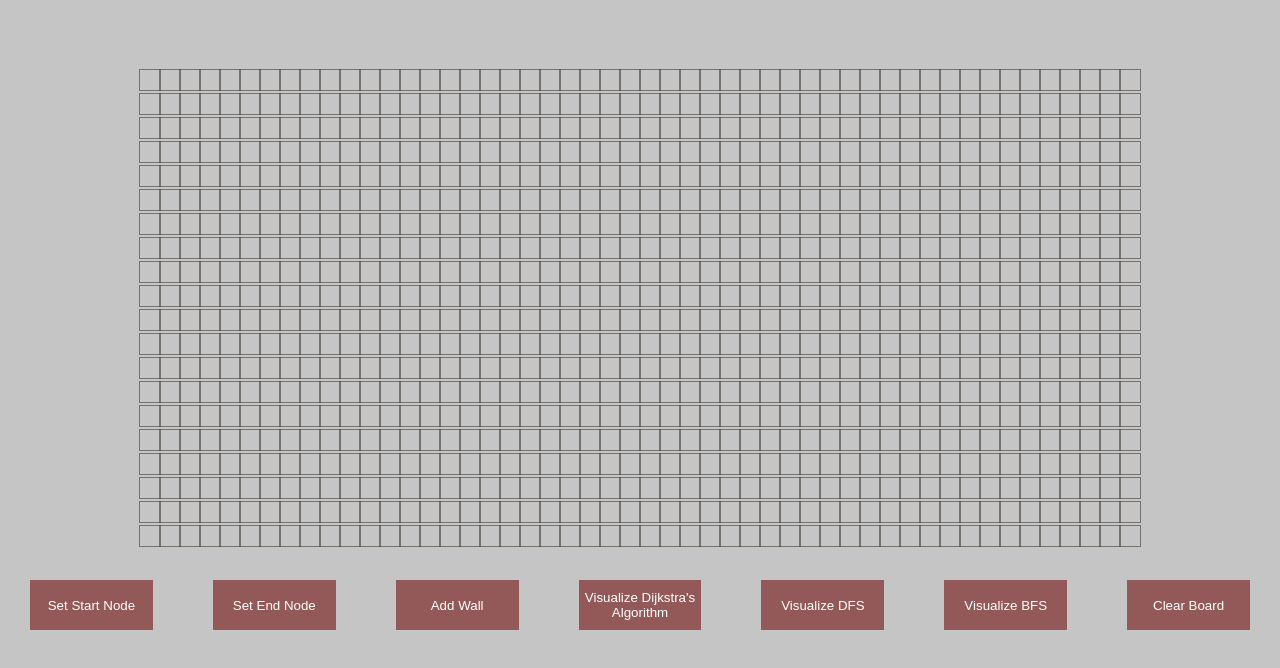
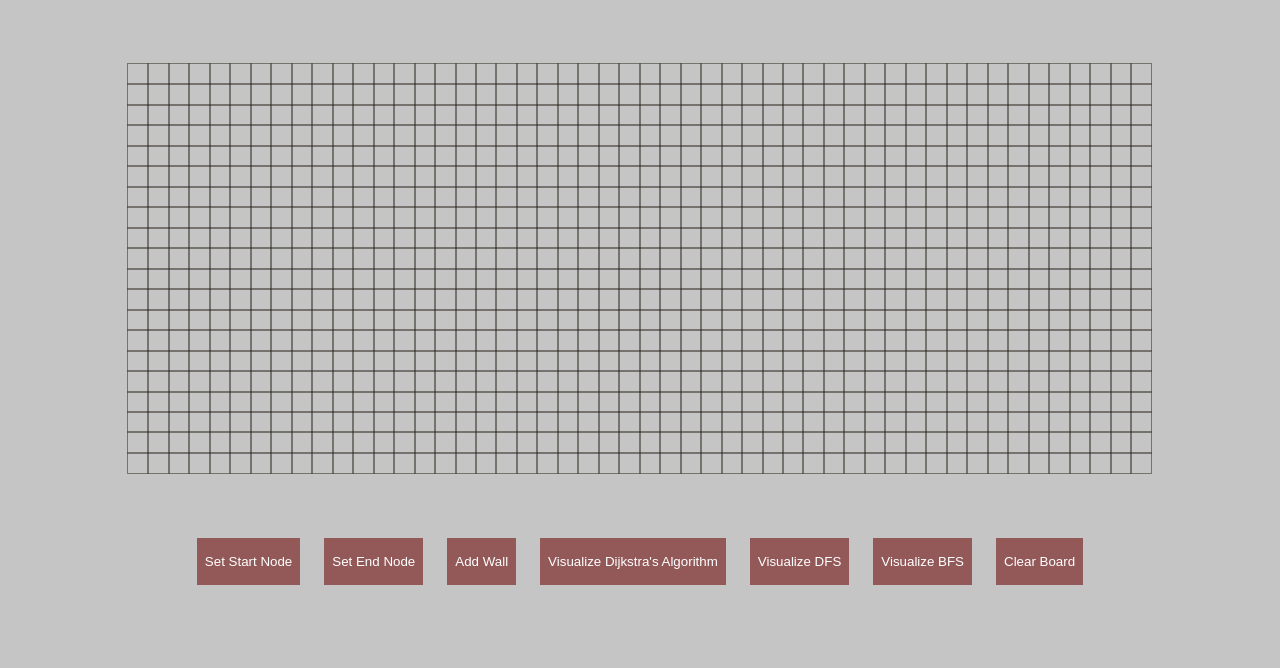
Before and after one commit to DohaRamadan/Path-Finder-Visualizer, a React (Create React App) app in the folder pathfinder-visualizer/: page / in a window 1280 px wide. Shown: the top 668 px of the page. Built offline with nearby package versions, Linux system fonts and the light colour scheme.

Commit message:
edited style

```diff
--- a/pathfinder-visualizer/src/PathFinderVisualizer/Node/Node.css
+++ b/pathfinder-visualizer/src/PathFinderVisualizer/Node/Node.css
@@ -1,7 +1,7 @@
 .node {
-    width: 20px;
-    height: 20px;
-    outline: 0.5px solid rgba(74, 68, 61, 0.64);;
+    width: 2%; /* 2% of the viewport width */
+    height: 100%; /* 2% of the viewport width */
+    outline: 1px solid rgba(74, 68, 61, 0.64); /* 0.1% of the viewport width */
     display: inline-block;
 }
 
--- a/pathfinder-visualizer/src/PathFinderVisualizer/PathFinderVisualizer.css
+++ b/pathfinder-visualizer/src/PathFinderVisualizer/PathFinderVisualizer.css
@@ -1,51 +1,47 @@
+.node-visited {
+    background-color: blue;
+}
+
 .node-shortest-path {
     background-color: rgb(218, 129, 13);
 }
 
-.node-visited {
-    background-color: blue;
-}
-
-.node-finish {
-    background-color: red;
-}
-
-.node-start {
-    background-color: green;
-}
-
-button{
-   background-color: rgb(147 89 89);
-   margin: 30px;
-   width: 130px;
-   height: 50px;
+button {
+    background-color: rgb(147, 89, 89);
     text-align: center;
     display: inline-block;
     border: none;
     text-decoration: none;
     color: white;
+    padding: 16px 8px;
 }
 
-button:hover{
+button:hover {
     background-color: rgb(79, 49, 49);
 }
 
-.controls{
+.controls {
     display: flex;
     justify-content: center;
     align-items: center;
+    flex-wrap: wrap;
+    gap: 24px;
 }
 
-.grid{
-    display: grid;
+.grid {
     place-items: center;
-    margin: 70px 0 0;
+    margin:8vh 10vw;/* Adjust margin for responsiveness */
+    aspect-ratio: 50 / 20;
+}
+.grid > div {
+    height: 5%;
+    width: 100%;
 }
 
-body{
+body {
     background-color: rgb(197, 197, 197);
 }
 
-.node-wall{
+.node-wall {
     background-color: aquamarine;
 }
```
Lines whose indentation alone changed are shown as unchanged.
